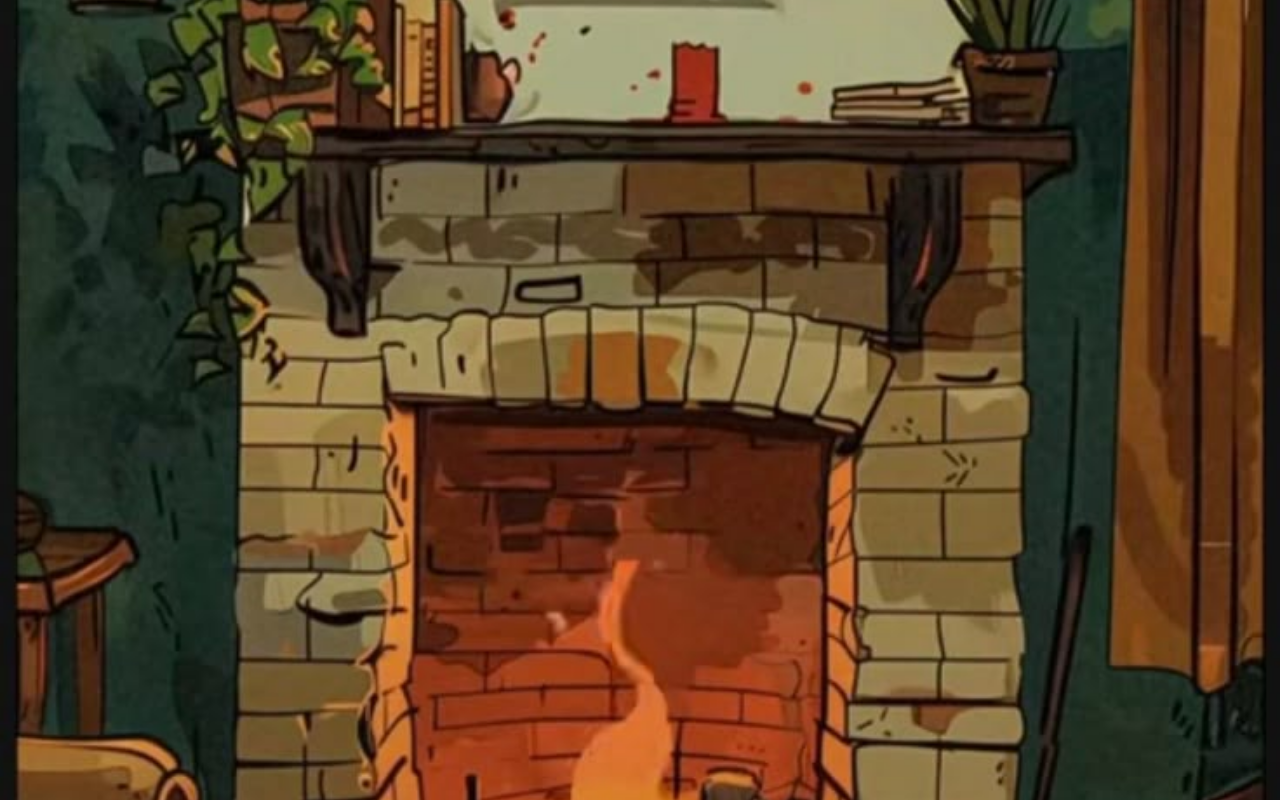
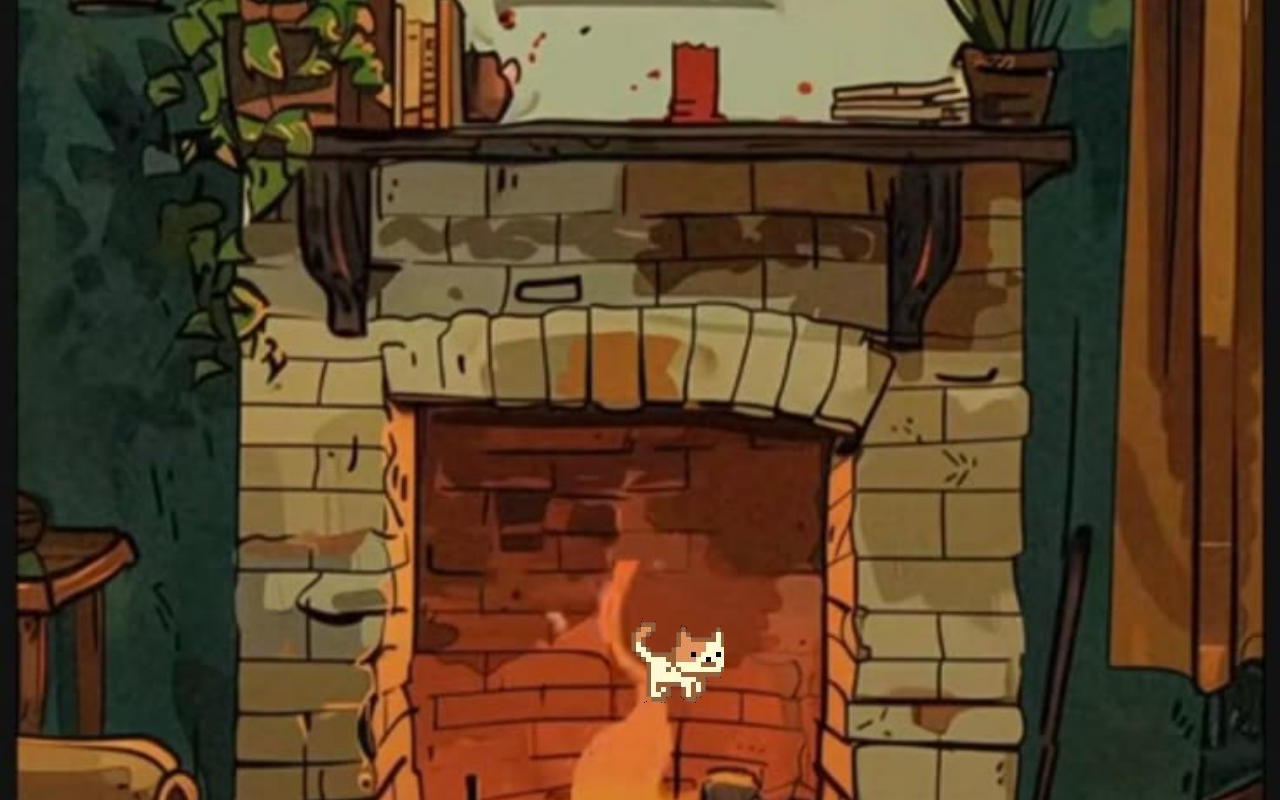
Before and after one commit to MarkKrut228/test-game, a plain HTML site: page game.html in a window 1280 px wide. Drawn offline with Linux system fonts and the light colour scheme.

Commit message:
Оновлено логіку руху котика

```diff
--- a/game.html
+++ b/game.html
@@ -14,14 +14,82 @@
             align-items: center;
             height: 100vh;
             width: 100vw;
-            background: url('/photo/fon-game.jpg') no-repeat center center;
+            background: url('photo/fon-game.jpg') no-repeat center center;
             background-size: cover;
         }
+
+    .cat {
+            position: absolute;
+            width: 128px;
+            height: 158px;
+            background: url('photo/cat-game.png') no-repeat;
+            background-size: 640px 1280px;
+            image-rendering: pixelated;
+        }
     </style>
-</head>
+    </head>
 
-<body>
+    <body>
+        <div class="cat"></div>
 
-</body>
+        <script>
+             const cat = document.querySelector('.cat');
+                let isSitting = false;
+                let frame = 0;
+                let direction = 0; // 0 - вниз, 1 - вправо, 2 - вверх, 3 - вліво
 
-</html>
+                // Початкове положення котика в нижній частині
+                const startX = window.innerWidth / 2 - 64;
+                const startY = window.innerHeight * 0.7; // 70% висоти екрану
+                cat.style.left = `${startX}px`;
+                cat.style.top = `${startY}px`;
+
+                function setAnimation(row) {
+                    cat.style.backgroundPositionY = `-${row * 168}px`;
+                }
+
+                function walk() {
+                    if (isSitting) return;
+                    frame = (frame + 1) % 4; // 4 кадри на ходу
+                    cat.style.backgroundPositionX = `-${frame * 168}px`;
+                }
+
+                function moveCat() {
+                    if (isSitting) return;
+
+                    let x = cat.offsetLeft;
+                    let y = cat.offsetTop;
+                    const step = 20;
+                    direction = Math.floor(Math.random() * 4); // Випадковий напрямок
+
+                    switch (direction) {
+                        case 0: y += step; setAnimation(0); break; // Вниз
+                        case 1: x += step; setAnimation(1); break; // Вправо
+                        case 2: y -= step; setAnimation(2); break; // Вверх
+                        case 3: x -= step; setAnimation(3); break; // Вліво
+                    }
+
+                    // Обмежуємо рух тільки в нижній частині екрану (не вище 70%)
+                    const minY = window.innerHeight * 0.7;
+                    const maxY = window.innerHeight - 128;
+                    x = Math.max(0, Math.min(window.innerWidth - 128, x));
+                    y = Math.max(minY, Math.min(maxY, y));
+
+                    cat.style.left = `${x}px`;
+                    cat.style.top = `${y}px`;
+                }
+
+                function toggleSit() {
+                    isSitting = !isSitting;
+                    setAnimation(isSitting ? 4 : direction); // 4-й рядок - сидіння
+                }
+
+                cat.addEventListener('click', toggleSit);
+
+                setInterval(walk, 300); // Анімація ходьби
+                setInterval(moveCat, 1200); // Переміщення кожну секунду
+        </script>
+
+    </body>
+
+    </html>
```
Also changed, not shown: loading.html (+3 -3 lines), photo/cat-game.png (added).
